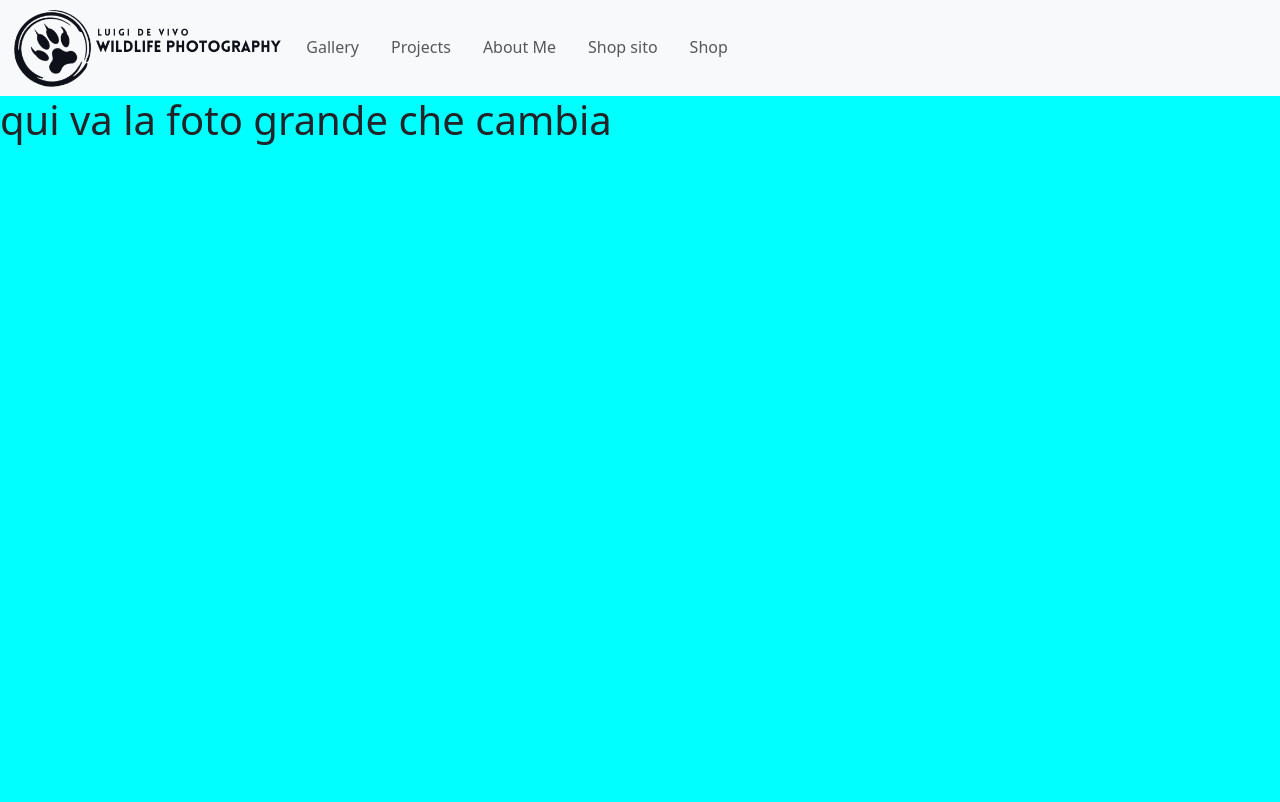
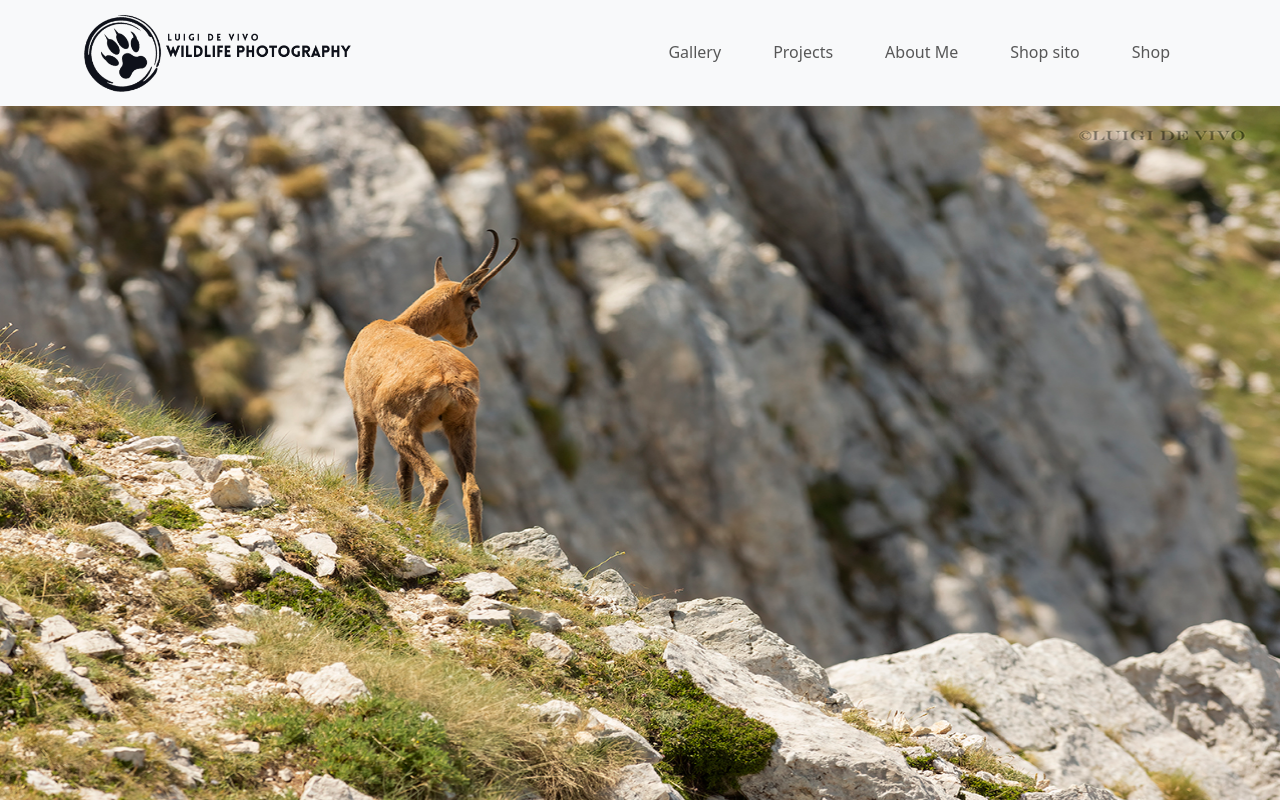
Before and after one commit to mesciuS/photo-gallery, a JavaScript app: page / in a window 1280 px wide. Shown: the top 802 px of the page. Built offline with nearby package versions, Linux system fonts and the light colour scheme.

Commit message:
feat: img

```diff
--- a/src/Style.scss
+++ b/src/Style.scss
@@ -30,7 +30,9 @@
   align-items: center;
   width: 100%;
   height: 100%;
-  min-height: 100vh;
+  // min-height: 100vh;
+  min-height: calc(100vh - 106px);
+
   // background-color: rgb(228, 211, 189);
 }
 
--- a/src/components/AppNavbar.vue
+++ b/src/components/AppNavbar.vue
@@ -29,20 +29,18 @@ export default {
   },
 
   methods: {
-    // handleNavLinkClick() {
-    //   if (window.innerWidth <= 992) { // Adjust the threshold as needed
-    //     this.bsCollapse.toggle();
-    //   }
-    // }
+
   },
 };
 </script>
 
 <template>
   <nav class="navbar sticky-top navbar-expand-lg bg-body-tertiary">
-    <div class="container-fluid">
-      <div>
-        <router-link class="navbar-brand" href="#" :to="{name: 'home'}"><img id="nav-logo" src="../assets/images/Adventure.png" alt=""></router-link>
+    <div class="container">
+      <div class="navbar-brand">
+        <router-link :to="{ name: 'home' }">
+          <img id="nav-logo" src="../assets/images/Adventure.png" alt="">
+        </router-link>
       </div>
       <button class="navbar-toggler" type="button" data-bs-toggle="collapse" data-bs-target="#navbarNav" aria-controls="navbarNav" aria-expanded="false" aria-label="Toggle navigation">
         <span class="navbar-toggler-icon"></span>
@@ -50,16 +48,16 @@ export default {
       <div class="collapse navbar-collapse" id="navbarNav">
         <ul class="navbar-nav nav-underline">
           <li class="nav-item">
-              <router-link class="nav-link" aria-current="page" href="#" :to="{name: 'gallery'}">Gallery</router-link>
+            <router-link class="nav-link" aria-current="page" :to="{ name: 'gallery' }">Gallery</router-link>
           </li>
           <li class="nav-item">
-              <router-link class="nav-link" href="#" :to="{name: 'projects'}">Projects</router-link>
+            <router-link class="nav-link" :to="{ name: 'projects' }">Projects</router-link>
           </li>
           <li class="nav-item">
-              <router-link class="nav-link" href="#" :to="{name: 'about'}">About Me</router-link>
+            <router-link class="nav-link" :to="{ name: 'about' }">About Me</router-link>
           </li>
           <li class="nav-item">
-              <router-link class="nav-link" href="#" :to="{name: 'shop'}">Shop sito</router-link>
+            <router-link class="nav-link" :to="{ name: 'shop' }">Shop sito</router-link>
           </li>
           <li class="nav-item">
             <a class="nav-link" href="https://www.ilgiardinodelreshop.it/41-stampe-d-autore-e-quadri?q=Formato-Stampa+d%27arte" target="_blank">Shop</a>
@@ -70,14 +68,39 @@ export default {
   </nav>
 </template>
 
-<style scoped lang="scss">
+<style scoped>
 #nav-logo {
   height: 80px;
 }
-  .navbar-collapse {
-    transition: all 1s;
+
+.navbar-brand {
+  display: flex;
+  align-items: center;
 }
+
+.container {
+  display: flex;
+  justify-content: space-between;
+}
+
 .navbar-toggler:focus {
   box-shadow: none;
 }
+
+@media (min-width: 992px) {
+  .navbar-expand-lg .navbar-collapse {
+    display: flex !important;
+    flex-basis: auto;
+    flex-direction: row-reverse;
+  }
+  .navbar-nav {
+    display: flex;
+    align-items: center;
+    justify-content: space-between;
+  }
+
+  .navbar-nav li {
+    margin-right: 20px; /* Adjust as needed for spacing between links */
+  }
+}
 </style>
--- a/src/views/AppHome.vue
+++ b/src/views/AppHome.vue
@@ -7,7 +7,7 @@ export default {
 <template>
     <div id="view-container">
         <div class="square">
-            <h1>qui va la foto grande che cambia</h1>
+            <img src="/public/images/_W1B1708.jpg" alt="immagine copertina">
         </div>
         <div>
             <h1>sezione secondaria del sito desktop o sezione che si vede solo da visualizzazione mobile</h1>
@@ -17,7 +17,13 @@ export default {
 <style scoped lang="scss">
     .square {
         width: 100%;
-        height: 100vh;
+        // height: 100vh;
+        height: calc(100vh - 106px);
+
         background-color: aqua;
     }
+    img {
+        width: 100%;
+        height: calc(100vh - 106px);
+    }
 </style>
```
Also changed, not shown: public/images/_W1B1708.jpg (added). Lines whose indentation alone changed are shown as unchanged.
